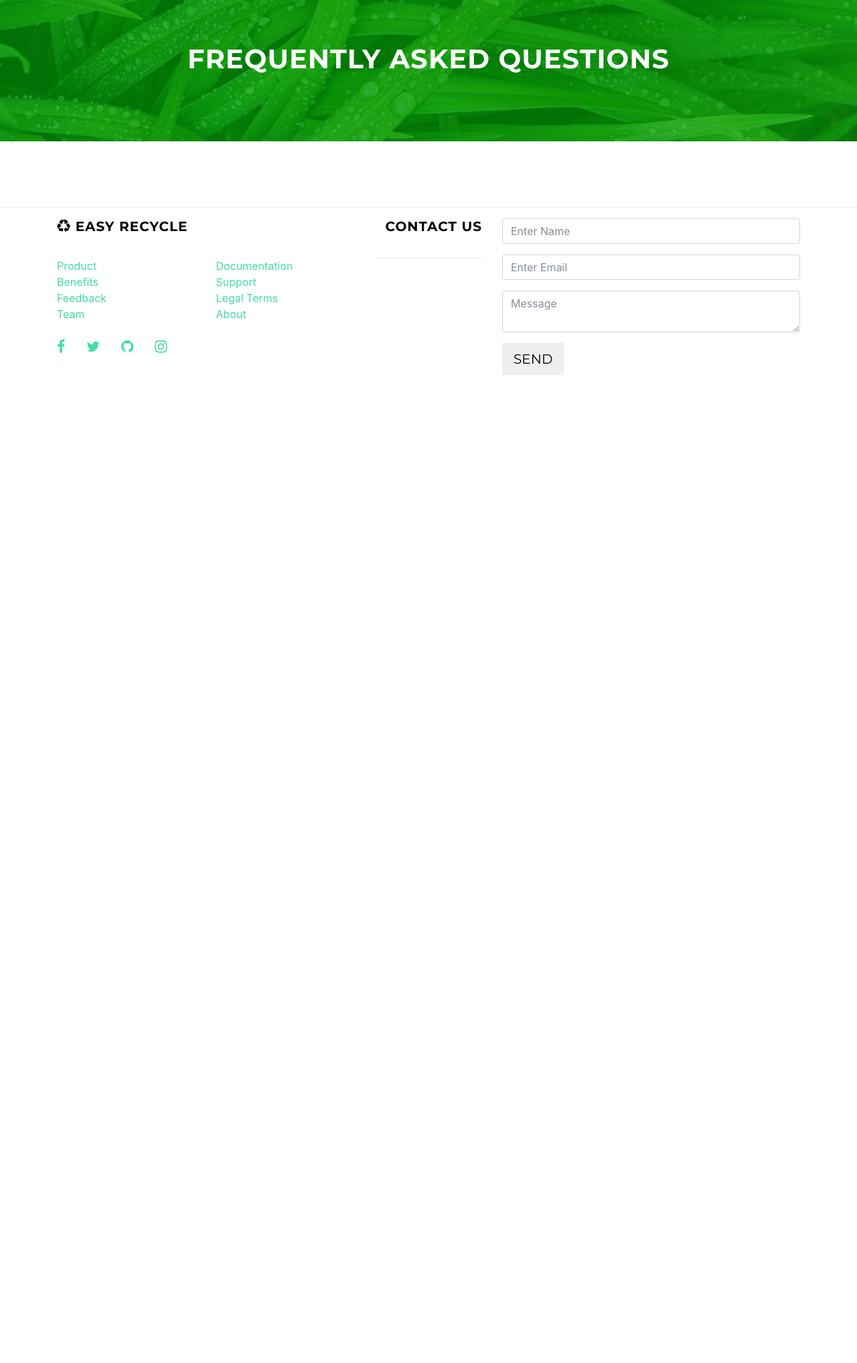
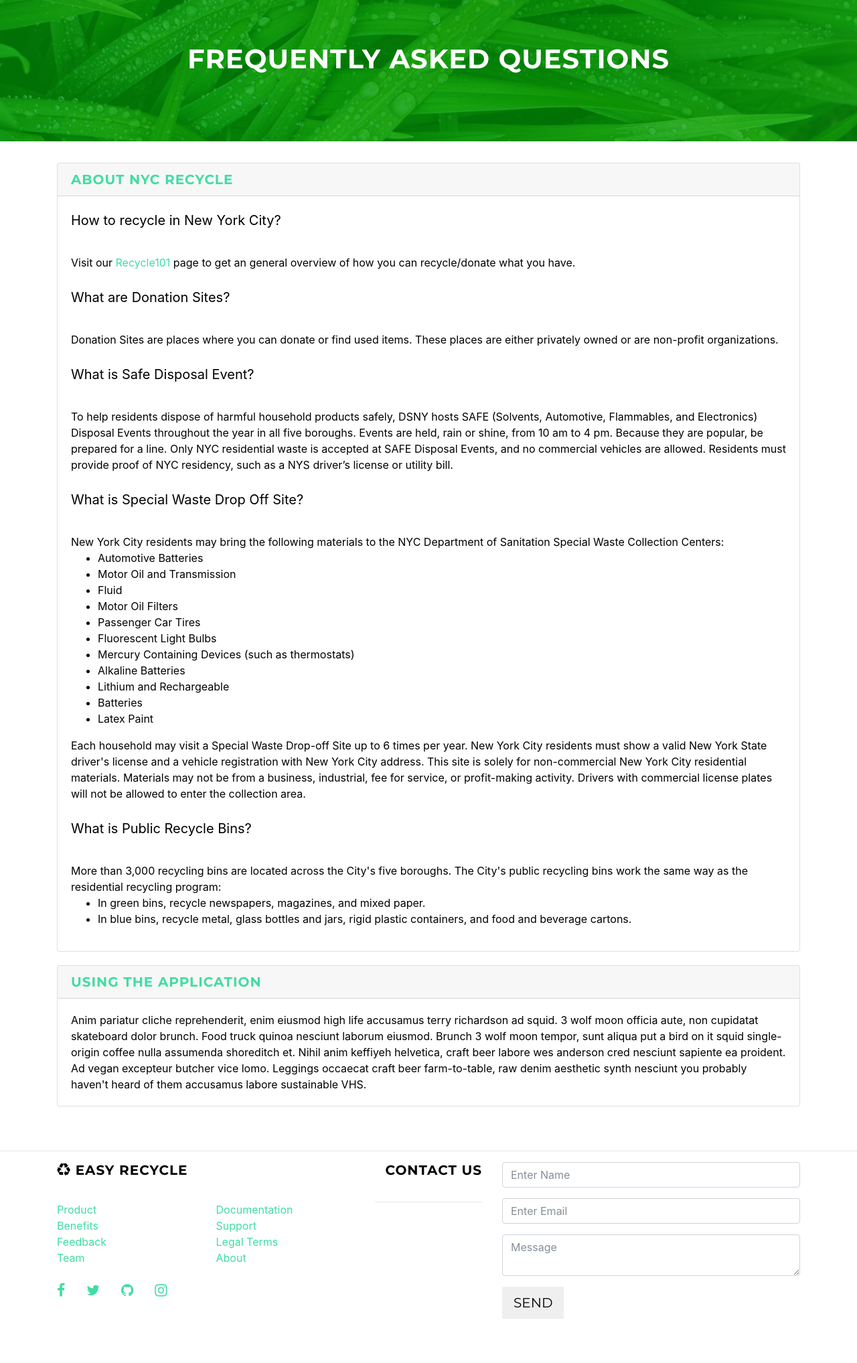
Before and after one commit to rafaellichen/Recycling-System, a Django app: page /faqs/ in a window 1280 px wide. Shown: the part 56-2091 px from the top of the page at 67% size. Before the commit the page ends 616 px from the top, so only its background shows below. Run offline with Django 3.2, Linux system fonts and the light colour scheme; some libraries are stand-ins or nearby versions.

Commit message:
Added FAQs for NYC recycle user docs

```diff
--- a/mainRecycleApp/templates/mainRecycleApp/faqs.html
+++ b/mainRecycleApp/templates/mainRecycleApp/faqs.html
@@ -7,6 +7,110 @@
     </div>
   </div>
 </div>
+<div class="container" style="margin-bottom:20px;">
+
+	<div id="accordion" role="tablist">
+	  <div class="card">
+	    <div class="card-header" role="tab" id="headingOne">
+	      <h5 class="mb-0">
+	        <a data-toggle="collapse" href="#collapseOne" aria-expanded="true" aria-controls="collapseOne">
+	          About NYC Recycle
+	        </a>
+	      </h5>
+	    </div>
+
+	    <div id="collapseOne" class="collapse show" role="tabpanel" aria-labelledby="headingOne" data-parent="#accordion">
+	      <div class="card-body">
+	      	<p>How to recycle in New York City?</p>
+	      	Visit our <a href="/recycle101">Recycle101</a> page to get an general overview of how you can recycle/donate what you have.
+	      	<br><br>
+	      	<p>What are Donation Sites?</p>
+			Donation Sites are places where you can donate or find used items. These places are either privately owned or are non-profit organizations.
+			<br><br>
+	        <p>What is Safe Disposal Event?</p>
+	        To help residents dispose of harmful household products safely, DSNY hosts SAFE (Solvents, Automotive, Flammables, and Electronics) Disposal Events throughout the year in all five boroughs.
+			Events are held, rain or shine, from 10 am to 4 pm. Because they are popular, be prepared for a line.
+			Only NYC residential waste is accepted at SAFE Disposal Events, and no commercial vehicles are allowed. Residents must provide proof of NYC residency, such as a NYS driver’s license or utility bill.
+			<br><br>
+	        <p>What is Special Waste Drop Off Site?</p>
+	        New York City residents may bring the following materials to the NYC Department of
+			Sanitation Special Waste Collection Centers:
+			<ul>
+				<li>
+				Automotive Batteries
+				</li>
+				<li>
+				Motor Oil and Transmission
+				</li>
+				<li>
+				Fluid
+				</li>
+				<li>
+				Motor Oil Filters
+				</li>
+				<li>
+				Passenger Car Tires
+				</li>
+				<li>
+				Fluorescent Light Bulbs
+				</li>
+				<li>
+				Mercury Containing Devices (such
+				as thermostats)
+				</li>
+				<li>
+				Alkaline Batteries
+				</li>
+				<li>
+				Lithium and Rechargeable
+				</li>
+				<li>
+				Batteries
+				</li>
+				<li>
+				Latex Paint
+				</li>
+			</ul>
+			Each household may visit a Special Waste Drop-off Site up to 6 times per year. New York
+			City residents must show a valid New York State driver's license and a vehicle registration
+			with New York City address. This site is solely for non-commercial New York City residential
+			materials. Materials may not be from a business, industrial, fee for service, or profit-making
+			activity. Drivers with commercial license plates will not be allowed to enter the collection area.
+	        <br><br>
+	        <p>What is Public Recycle Bins?</p>
+	        More than 3,000 recycling bins are located across the City's five boroughs.
+	        The City's public recycling bins work the same way as the residential recycling program:
+	        <ul>
+				<li>In green bins, recycle newspapers, magazines, and mixed paper.</li>
+				<li>In blue bins, recycle metal, glass bottles and jars, rigid plastic containers, and food and beverage cartons.</li>
+			</ul>
+	      </div>
+	    </div>
+	  </div>
+	</div>
 
 
+</div>
+
+<div class = "container">
+
+	<div id="accordion2" role="tablist">
+	  <div class="card">
+	    <div class="card-header" role="tab" id="headingtwo">
+	      <h5 class="mb-0">
+	        <a data-toggle="collapse" href="#collapsetwo" aria-expanded="true" aria-controls="collapsetwo">
+	          Using the Application
+	        </a>
+	      </h5>
+	    </div>
+
+	    <div id="collapsetwo" class="collapse show" role="tabpanel" aria-labelledby="headingtwo" data-parent="#accordion2">
+	      <div class="card-body">
+	        Anim pariatur cliche reprehenderit, enim eiusmod high life accusamus terry richardson ad squid. 3 wolf moon officia aute, non cupidatat skateboard dolor brunch. Food truck quinoa nesciunt laborum eiusmod. Brunch 3 wolf moon tempor, sunt aliqua put a bird on it squid single-origin coffee nulla assumenda shoreditch et. Nihil anim keffiyeh helvetica, craft beer labore wes anderson cred nesciunt sapiente ea proident. Ad vegan excepteur butcher vice lomo. Leggings occaecat craft beer farm-to-table, raw denim aesthetic synth nesciunt you probably haven't heard of them accusamus labore sustainable VHS.
+	      </div>
+	    </div>
+	  </div>
+	</div>
+
+</div>
 {% endblock %}
--- a/recycle101/templates/main.html
+++ b/recycle101/templates/main.html
@@ -45,7 +45,7 @@
 		Need more information about these programs and events ?
 	</div>
 	<div class = "row justify-content-center" style="margin-bottom:10px;">
-		<a href = "#">Check FAQs</a>
+		<a href = "/faqs">Check FAQs</a>
 	</div>
 </div>
 
```
